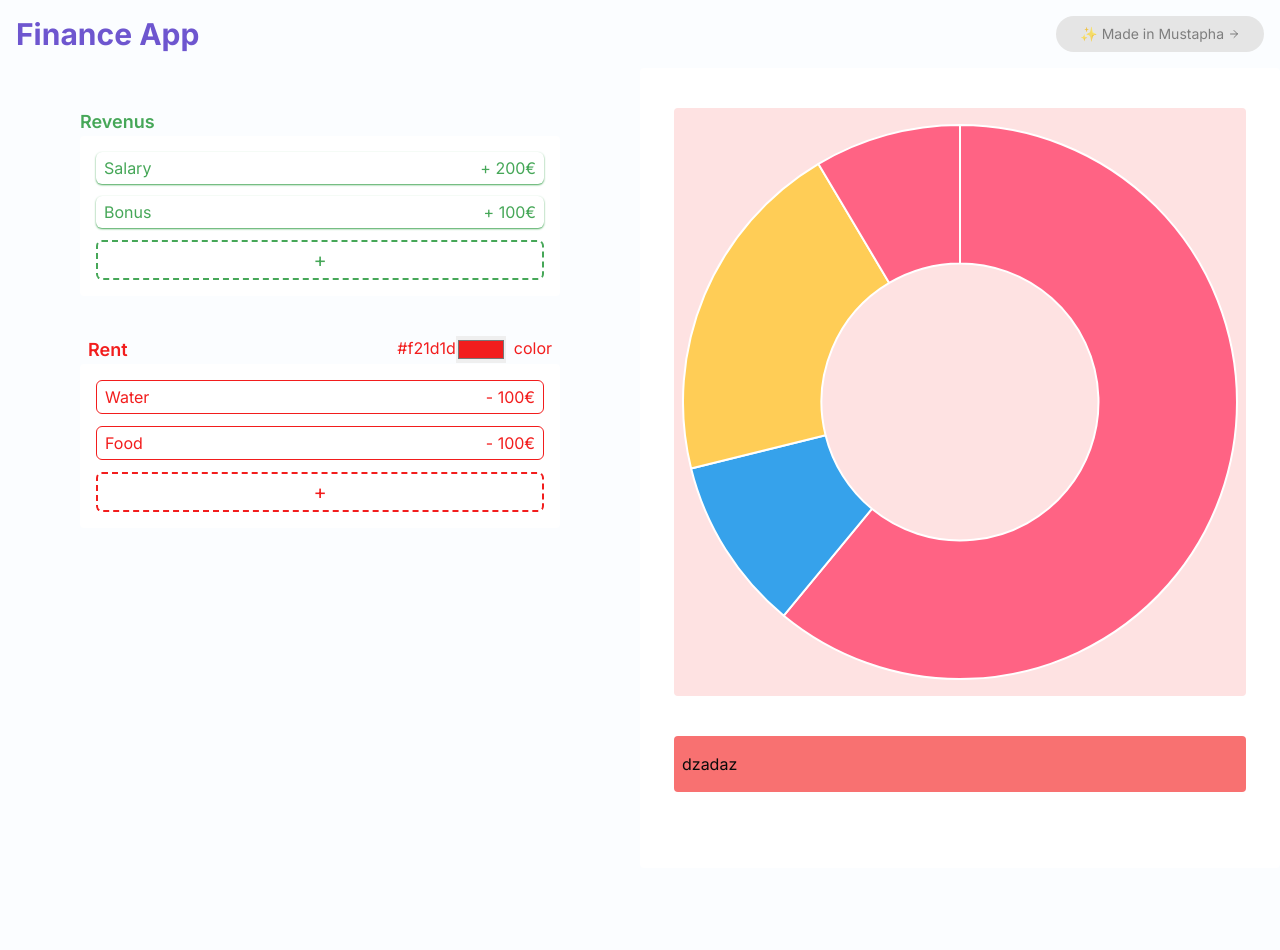
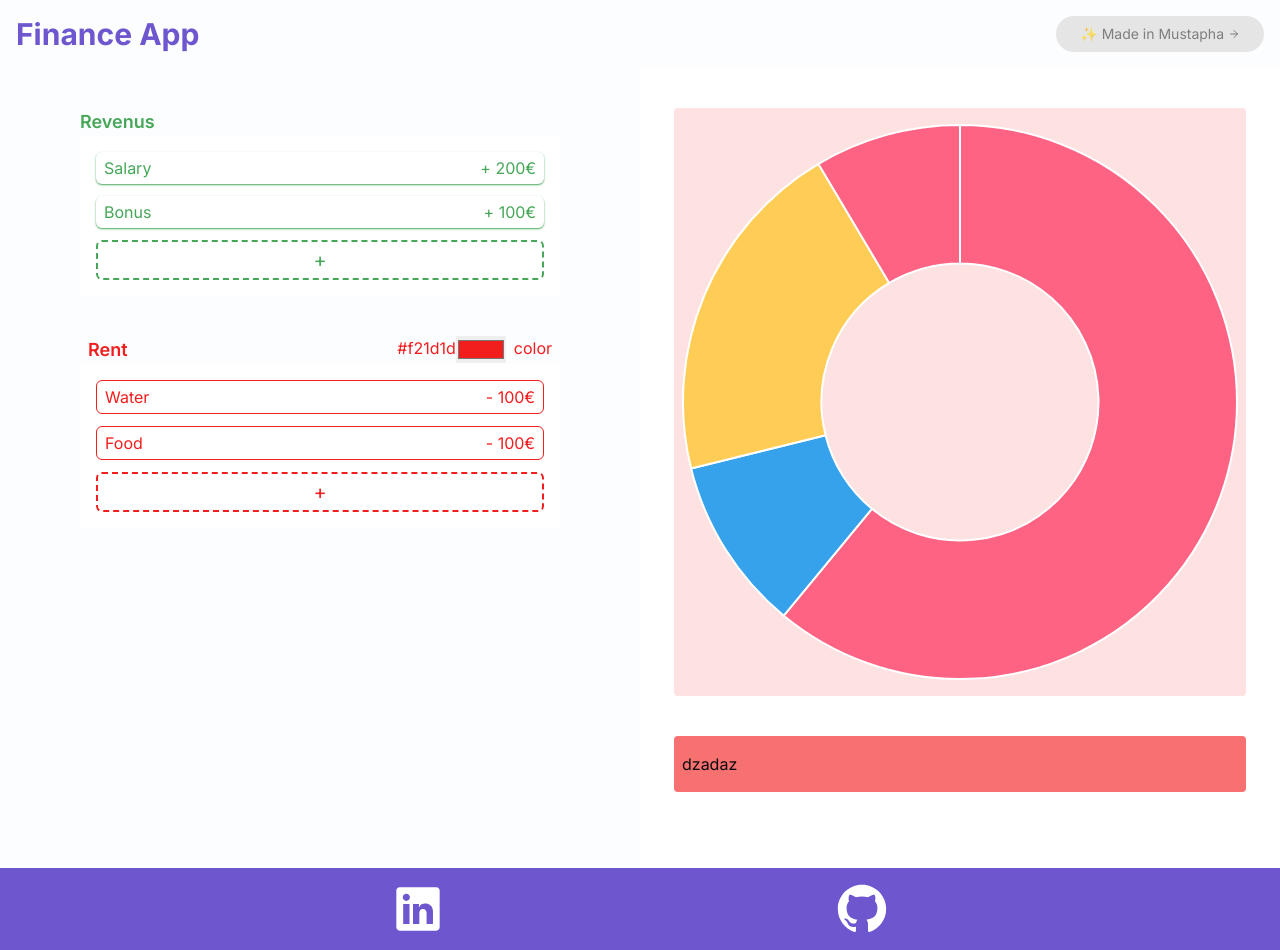
Before and after one commit to MussOo/FinanceApp, a Next.js app: page / in a window 1280 px wide. Before the commit the page ends 868 px from the top, so only its background shows below. Built offline with nearby package versions, Linux system fonts and the light colour scheme.

Commit message:
add footer

```diff
--- a/src/app/page.tsx
+++ b/src/app/page.tsx
@@ -1,17 +1,18 @@
-'use client';
+"use client";
+import Footer from "@/components/Footer";
 import Main from "@/components/Main";
 import Navbar from "@/components/Navbar";
 import store from "@/context/store";
 import { Provider } from "react-redux";
 
 export default function Home() {
-
   return (
     <>
-    <Provider store={store}>
-      <Navbar/>
-      <Main />
-    </Provider>
+      <Provider store={store}>
+        <Navbar />
+        <Main />
+        <Footer />
+      </Provider>
     </>
   );
 }
--- /dev/null
+++ b/src/components/Footer.tsx
@@ -0,0 +1,65 @@
+import React from "react";
+import AnimatedShinyText from "./ui/animated-shiny-text";
+import { ArrowRightIcon } from "lucide-react";
+
+function Footer() {
+  return (
+    <footer className="w-full bg-[#6E56CF] ">
+      <div className="flex flex-col md:flex-row justify-evenly items-center py-4 gap-4">
+        <div className=" w-full flex flex-row justify-evenly">
+          <a
+            href="https://www.linkedin.com/in/mustapha-salmi-06644a147/"
+            target="_blank"
+            className="text-white"
+          >
+            <svg
+              width="50"
+              height="50"
+              viewBox="0 0 15 15"
+              fill="none"
+              xmlns="http://www.w3.org/2000/svg"
+            >
+              <path
+                d="M2 1C1.44772 1 1 1.44772 1 2V13C1 13.5523 1.44772 14 2 14H13C13.5523 14 14 13.5523 14 13V2C14 1.44772 13.5523 1 13 1H2ZM3.05 6H4.95V12H3.05V6ZM5.075 4.005C5.075 4.59871 4.59371 5.08 4 5.08C3.4063 5.08 2.925 4.59871 2.925 4.005C2.925 3.41129 3.4063 2.93 4 2.93C4.59371 2.93 5.075 3.41129 5.075 4.005ZM12 8.35713C12 6.55208 10.8334 5.85033 9.67449 5.85033C9.29502 5.83163 8.91721 5.91119 8.57874 6.08107C8.32172 6.21007 8.05265 6.50523 7.84516 7.01853H7.79179V6.00044H6V12.0047H7.90616V8.8112C7.8786 8.48413 7.98327 8.06142 8.19741 7.80987C8.41156 7.55832 8.71789 7.49825 8.95015 7.46774H9.02258C9.62874 7.46774 10.0786 7.84301 10.0786 8.78868V12.0047H11.9847L12 8.35713Z"
+                fill="currentColor"
+                fill-rule="evenodd"
+                clip-rule="evenodd"
+              ></path>
+            </svg>
+          </a>
+          <a
+            href="https://github.com/MussOo"
+            target="_blank"
+            className="text-white"
+          >
+            <svg
+              width="50"
+              height="50"
+              viewBox="0 0 15 15"
+              fill="none"
+              xmlns="http://www.w3.org/2000/svg"
+            >
+              <path
+                d="M7.49933 0.25C3.49635 0.25 0.25 3.49593 0.25 7.50024C0.25 10.703 2.32715 13.4206 5.2081 14.3797C5.57084 14.446 5.70302 14.2222 5.70302 14.0299C5.70302 13.8576 5.69679 13.4019 5.69323 12.797C3.67661 13.235 3.25112 11.825 3.25112 11.825C2.92132 10.9874 2.44599 10.7644 2.44599 10.7644C1.78773 10.3149 2.49584 10.3238 2.49584 10.3238C3.22353 10.375 3.60629 11.0711 3.60629 11.0711C4.25298 12.1788 5.30335 11.8588 5.71638 11.6732C5.78225 11.205 5.96962 10.8854 6.17658 10.7043C4.56675 10.5209 2.87415 9.89918 2.87415 7.12104C2.87415 6.32925 3.15677 5.68257 3.62053 5.17563C3.54576 4.99226 3.29697 4.25521 3.69174 3.25691C3.69174 3.25691 4.30015 3.06196 5.68522 3.99973C6.26337 3.83906 6.8838 3.75895 7.50022 3.75583C8.1162 3.75895 8.73619 3.83906 9.31523 3.99973C10.6994 3.06196 11.3069 3.25691 11.3069 3.25691C11.7026 4.25521 11.4538 4.99226 11.3795 5.17563C11.8441 5.68257 12.1245 6.32925 12.1245 7.12104C12.1245 9.9063 10.4292 10.5192 8.81452 10.6985C9.07444 10.9224 9.30633 11.3648 9.30633 12.0413C9.30633 13.0102 9.29742 13.7922 9.29742 14.0299C9.29742 14.2239 9.42828 14.4496 9.79591 14.3788C12.6746 13.4179 14.75 10.7025 14.75 7.50024C14.75 3.49593 11.5036 0.25 7.49933 0.25Z"
+                fill="currentColor"
+                fill-rule="evenodd"
+                clip-rule="evenodd"
+              ></path>
+            </svg>
+          </a>
+        </div>
+
+        <div className="flex md:hidden">
+          <div className="group rounded-full bg-neutral-200 px-4 py-1 dark:bg-neutral-800 ">
+            <AnimatedShinyText className="inline-flex items-center justify-center px-2 py-1 transition ease-out hover:text-neutral-600 hover:duration-300 hover:dark:text-neutral-400">
+              <span className="text-sm">✨ Made in Mustapha</span>
+              <ArrowRightIcon className="ml-1 size-3 transition-transform duration-300 ease-in-out group-hover:translate-x-0.5" />
+            </AnimatedShinyText>
+          </div>
+        </div>
+      </div>
+    </footer>
+  );
+}
+
+export default Footer;
```
